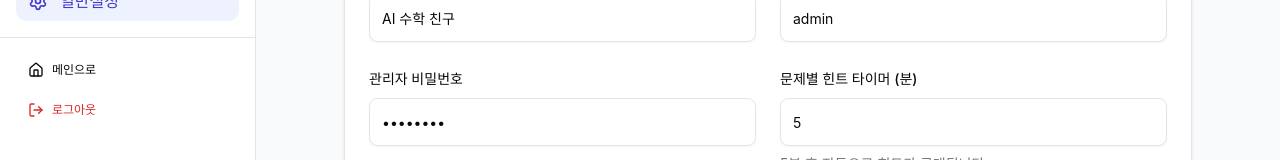
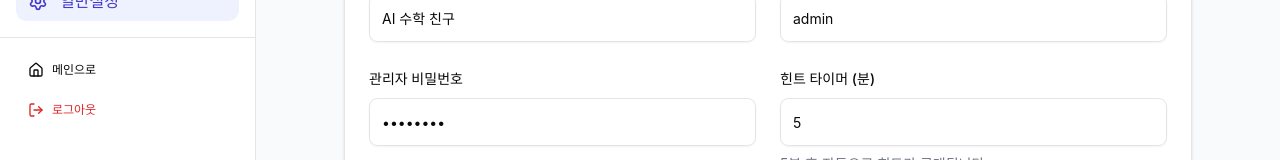
Before and after one commit to jcy97/edutech-mvp, a Next.js app: page /admin/settings in a window 1280 px wide. Shown: the part 192-352 px from the top of the page. Built offline with nearby package versions, Linux system fonts and the light colour scheme; no server answers; the database is empty; sample sign-in values are in the browser's storage; a web font is replaced by a local one.

Commit message:
[feat] 텍스트 수정

```diff
--- a/app/admin/settings/page.tsx
+++ b/app/admin/settings/page.tsx
@@ -175,7 +175,7 @@ export default function AdminSettings() {
               </div>
 
               <div className="space-y-2">
-                <Label htmlFor="timer_minutes">문제별 힌트 타이머 (분)</Label>
+                <Label htmlFor="timer_minutes">힌트 타이머 (분)</Label>
                 <Input
                   id="timer_minutes"
                   type="number"
```
